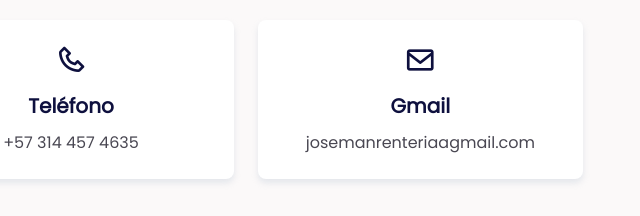
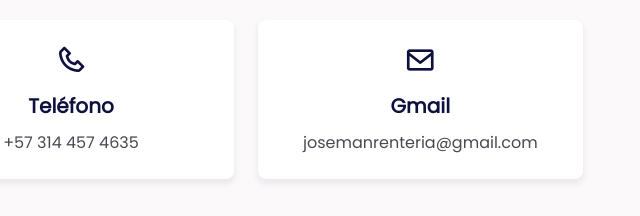
Before and after one commit to Draklif/JoseRenteria, a website: page index.html in a window 1280 px wide. Shown: the part 4520-4736 px from the top of the page, 569-1209 px from the left. Drawn offline with nearby package versions, Linux system fonts and the light colour scheme.

Commit message:
071223-01 Typo

```diff
--- a/index.html
+++ b/index.html
@@ -349,7 +349,7 @@
                     <div class="contact__box">
                         <i class='bx bx-envelope contact__icon' ></i>
                         <h3 class="contact__title">Gmail</h3>
-                        <span class="contact__description">josemanrenteriaagmail.com</span>
+                        <span class="contact__description">josemanrenteria@gmail.com</span>
                     </div>
                 </div>
 
```
